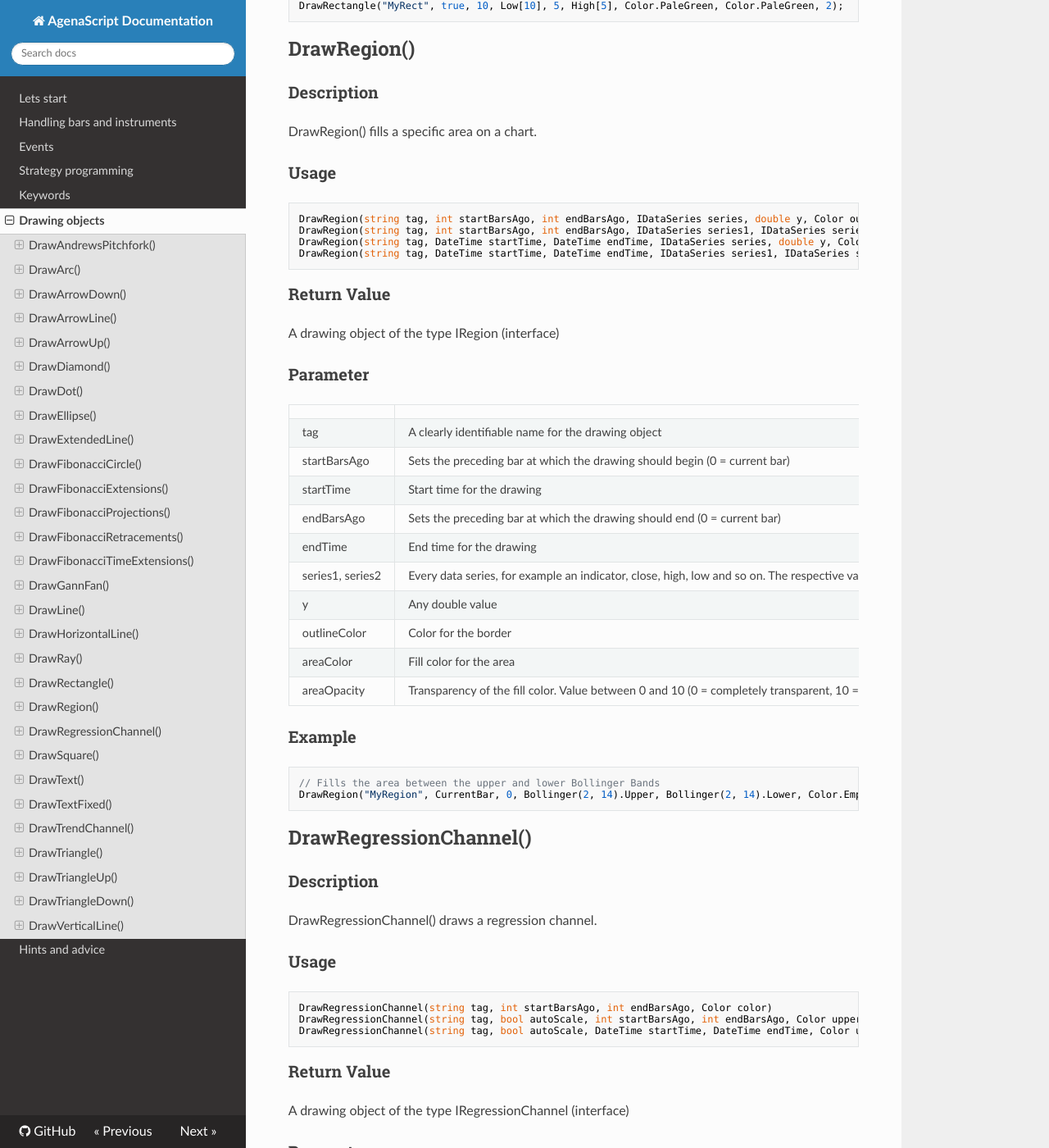
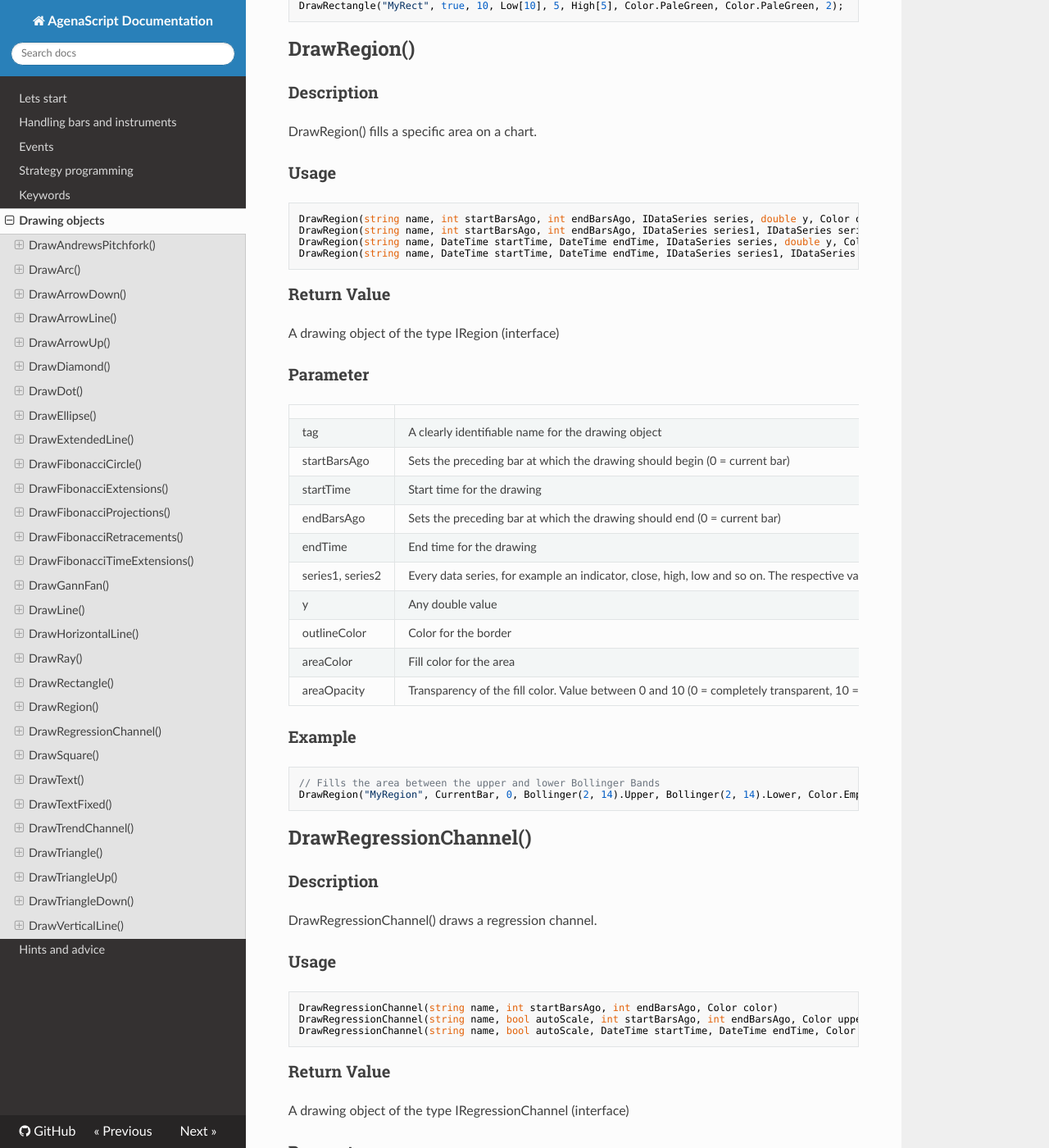
Before and after one commit to AgenaTrader/AgenaScript-documentation, an MkDocs documentation site: the page built from sources/drawing_objects.md, in a window 1280 px wide and 1400 px high, scrolled down 19789 px. Shown: the whole window at 82% size. Built offline with MkDocs 1.6.1, drawn with Linux system fonts in a browser that asks for light colours; nearby versions of some CDN libraries; old or Windows-style settings are respelled for this version of MkDocs; some of the changed text lies outside the part shown.

Commit message:
Update drawing_objects.md

````diff
--- a/sources/drawing_objects.md
+++ b/sources/drawing_objects.md
@@ -12,8 +12,8 @@
 
 ### Usage
 ```cs
-DrawAndrewsPitchfork(string tag, bool autoScale, int anchor1BarsAgo, double anchor1Y, int anchor2BarsAgo, double anchor2Y, int anchor3BarsAgo, double anchor3Y, Color color, DashStyle dashStyle, int width)
-DrawAndrewsPitchfork(string tag, bool autoScale, DateTime anchor1Time, double anchor1Y, DateTime anchor2Time, double anchor2Y, DateTime anchor3Time, double anchor3Y, Color color, DashStyle dashStyle, int width)
+DrawAndrewsPitchfork(string name, bool autoScale, int anchor1BarsAgo, double anchor1Y, int anchor2BarsAgo, double anchor2Y, int anchor3BarsAgo, double anchor3Y, Color color, DashStyle dashStyle, int width)
+DrawAndrewsPitchfork(string name, bool autoScale, DateTime anchor1Time, double anchor1Y, DateTime anchor2Time, double anchor2Y, DateTime anchor3Time, double anchor3Y, Color color, DashStyle dashStyle, int width)
 ```
 
 ### Return Value
@@ -22,7 +22,7 @@
 ### Parameter
 |                |                                                                                         |
 |----------------|-----------------------------------------------------------------------------------------|
-| tag            | A clearly identifiable name for the drawing object                                      |
+| name           | A clearly identifiable name for the drawing object                                      |
 | autoScale      | Adjusts the scale of the y-axis so that drawing objects can be viewed in their entirety |
 | anchor1BarsAgo | Number of bars ago for anchor point 1 (x-axis)                                          |
 | anchor1Time    | Date/time for anchor point 1 (x-axis)                                                   |
@@ -52,9 +52,9 @@
 
 ### Usage
 ```cs
-DrawArcstring tag, int startBarsAgo, double startY, int endBarsAgo, double endY, Color color)
-DrawArc(string tag, bool autoScale, int startBarsAgo, double startY, int endBarsAgo, double endY, Color color, DashStyle dashStyle, int width)
-DrawArc(string tag, bool autoScale, DateTime startTime, double startY, DateTime endTime, double endY, Color color, DashStyle dashStyle, int width)
+DrawArc(string name, int startBarsAgo, double startY, int endBarsAgo, double endY, Color color)
+DrawArc(string name, bool autoScale, int startBarsAgo, double startY, int endBarsAgo, double endY, Color color, DashStyle dashStyle, int width)
+DrawArc(string name, bool autoScale, DateTime startTime, double startY, DateTime endTime, double endY, Color color, DashStyle dashStyle, int width)
 ```
 
 ### Return Value
@@ -63,7 +63,7 @@
 ### Parameter
 |              |                                                                                         |
 |--------------|-----------------------------------------------------------------------------------------|
-| tag          | A clearly identifiable name for the drawing object                                      |
+| name         | A clearly identifiable name for the drawing object                                      |
 | autoScale    | Adjusts the scale of the y-axis so that drawing objects can be viewed in their entirety |
 | startBarsAgo | Number of bars ago for the starting point                                               |
 | startTime    | Date/time for the starting point                                                        |
@@ -99,8 +99,8 @@
 
 ### Usage
 ```cs
-DrawArrowDown(string tag, bool autoScale, int barsAgo, double y, Color color)
-DrawArrowDown(string tag, bool autoScale, DateTime time, double y, Color color)
+DrawArrowDown(string name, bool autoScale, int barsAgo, double y, Color color)
+DrawArrowDown(string name, bool autoScale, DateTime time, double y, Color color)
 ```
 
 ### Return Value
@@ -109,7 +109,7 @@
 ### Parameter
 |           |                                                                                         |
 |-----------|-----------------------------------------------------------------------------------------|
-| tag       | A clearly identifiable name for the drawing object                                      |
+| name      | A clearly identifiable name for the drawing object                                      |
 | autoScale | Adjusts the scale of the y-axis so that drawing objects can be viewed in their entirety |
 | barsAgo   | Sets the preceding bar on which the arrow should be drawn (0 = current bar)             |
 | time      | Date/time of the bar on which the arrow should be drawn                                 |
@@ -133,9 +133,9 @@
 
 ### Usage
 ```cs
- DrawArrowLine (string tag,  int  startBarsAgo,  double  startY,  int  endBarsAgo,  double  endY, Color color)
- DrawArrowLine (string tag,  bool  autoScale,  int  startBarsAgo,  double  startY,  int  endBarsAgo,  double  endY, Color color, DashStyle dashStyle,  int  width)
- DrawArrowLine (string tag,  bool  autoScale, DateTime startTime,  double  startY, DateTime endTime,  double  endY, Color color, DashStyle dashStyle,  int  width)
+ DrawArrowLine (string name,  int  startBarsAgo,  double  startY,  int  endBarsAgo,  double  endY, Color color)
+ DrawArrowLine (string name,  bool  autoScale,  int  startBarsAgo,  double  startY,  int  endBarsAgo,  double  endY, Color color, DashStyle dashStyle,  int  width)
+ DrawArrowLine (string name,  bool  autoScale, DateTime startTime,  double  startY, DateTime endTime,  double  endY, Color color, DashStyle dashStyle,  int  width)
 ```
 
 ### Return Value
@@ -144,7 +144,7 @@
 ### Parameter
 |              |                                                                                         |
 |--------------|-----------------------------------------------------------------------------------------|
-| tag          | A clearly identifiable name for the drawing object                                      |
+| name         | A clearly identifiable name for the drawing object                                      |
 | autoScale    | Adjusts the scale of the y-axis so that drawing objects can be viewed in their entirety |
 | startBarsAgo | Sets the preceding bar at which the arrow should start (0 = current bar)                |
 | startTime    | Date/time of the bar at which the arrow should start                                    |
@@ -180,8 +180,8 @@
 
 ### Usage
 ```cs
-DrawArrowUp(string tag, bool autoScale, int barsAgo, double y, Color color)
-DrawArrowUp(string tag, bool autoScale, DateTime time, double y, Color color)
+DrawArrowUp(string name, bool autoScale, int barsAgo, double y, Color color)
+DrawArrowUp(string name, bool autoScale, DateTime time, double y, Color color)
 ```
 
 ### Return Value
@@ -213,8 +213,8 @@
 
 ### Usage
 ```cs
-DrawDiamond(string tag, bool autoScale, int barsAgo, double y, Color color)
-DrawDiamond(string tag, bool autoScale, DateTime time, double y, Color color)
+DrawDiamond(string name, bool autoScale, int barsAgo, double y, Color color)
+DrawDiamond(string name, bool autoScale, DateTime time, double y, Color color)
 ```
 
 ### Return Value
@@ -246,8 +246,8 @@
 
 ### Usage
 ```cs
-DrawDot(string tag, bool autoScale, int barsAgo, double y, Color color)
-DrawDot(string tag, bool autoScale, DateTime time, double y, Color color)
+DrawDot(string name, bool autoScale, int barsAgo, double y, Color color)
+DrawDot(string name, bool autoScale, DateTime time, double y, Color color)
 ```
 
 ### Return Value
@@ -275,9 +275,9 @@
 
 ### Usage
 ```cs
-DrawEllipse(string tag, int startBarsAgo, double startY, int endBarsAgo, double endY, Color color)
-DrawEllipse(string tag, bool autoScale, int startBarsAgo, double startY, int endBarsAgo, double endY, Color color, Color areaColor, int areaOpacity)
-DrawEllipse(string tag, bool autoScale, DateTime startTime, double startY, DateTime endTime, double endY, Color color, Color areaColor, int areaOpacity)
+DrawEllipse(string name, int startBarsAgo, double startY, int endBarsAgo, double endY, Color color)
+DrawEllipse(string name, bool autoScale, int startBarsAgo, double startY, int endBarsAgo, double endY, Color color, Color areaColor, int areaOpacity)
+DrawEllipse(string name, bool autoScale, DateTime startTime, double startY, DateTime endTime, double endY, Color color, Color areaColor, int areaOpacity)
 ```
 ### Return Value
 A drawing object of the type IEllipse (interface)
@@ -311,9 +311,9 @@
 
 ### Usage
 ```cs
-DrawExtendedLine(string tag, int startBarsAgo, double startY, int endBarsAgo, double endY, Color color)
-DrawExtendedLine(string tag, bool autoScale, int startBarsAgo, double startY, int endBarsAgo, double endY, Color color, DashStyle dashStyle, int width)
-DrawExtendedLine(string tag, bool autoScale, DateTime startTime, double startY, DateTime endTime, double endY, Color color, DashStyle dashStyle, int width)
+DrawExtendedLine(string name, int startBarsAgo, double startY, int endBarsAgo, double endY, Color color)
+DrawExtendedLine(string name, bool autoScale, int startBarsAgo, double startY, int endBarsAgo, double endY, Color color, DashStyle dashStyle, int width)
+DrawExtendedLine(string name, bool autoScale, DateTime startTime, double startY, DateTime endTime, double endY, Color color, DashStyle dashStyle, int width)
 ```
 
 ### Return Value
@@ -354,8 +354,8 @@
 
 ### Usage
 ```cs
-DrawFibonacciCircle(string tag, bool autoScale, int startBarsAgo, double startY, int endBarsAgo, double endY)
-DrawFibonacciCircle(string tag, bool autoScale, DateTime startTime, double startY, DateTime endTime, double endY)
+DrawFibonacciCircle(string name, bool autoScale, int startBarsAgo, double startY, int endBarsAgo, double endY)
+DrawFibonacciCircle(string name, bool autoScale, DateTime startTime, double startY, DateTime endTime, double endY)
 ```
 
 ### Return Value
@@ -385,8 +385,8 @@
 
 ### Usage
 ```cs
-DrawFibonacciExtensions(string tag, bool autoScale, int anchor1BarsAgo, double anchor1Y, int anchor2BarsAgo, double anchor2Y, int anchor3BarsAgo, double anchor3Y)
-DrawFibonacciExtensions(string tag, bool autoScale, DateTime anchor1Time, double anchor1Y, DateTime anchor2Time, double anchor2Y, DateTime anchor3Time, double anchor3Y)
+DrawFibonacciExtensions(string name, bool autoScale, int anchor1BarsAgo, double anchor1Y, int anchor2BarsAgo, double anchor2Y, int anchor3BarsAgo, double anchor3Y)
+DrawFibonacciExtensions(string name, bool autoScale, DateTime anchor1Time, double anchor1Y, DateTime anchor2Time, double anchor2Y, DateTime anchor3Time, double anchor3Y)
 ```
 
 ### Return Value
@@ -418,7 +418,7 @@
 
 ### Usage
 ```cs
-DrawFibonacciProjections(string tag, bool autoScale, DateTime anchor1Time, double anchor1Y,DateTime anchor2Time, double anchor2Y, DateTime anchor3Time, double anchor3Y)
+DrawFibonacciProjections(string name, bool autoScale, DateTime anchor1Time, double anchor1Y,DateTime anchor2Time, double anchor2Y, DateTime anchor3Time, double anchor3Y)
 ```
 
 ### Return Value
@@ -449,8 +449,8 @@
 
 ### Usage
 ```cs
-DrawFibonacciRetracements(string tag, bool autoScale, int startBarsAgo, double startY, int endBarsAgo, double endY)
-DrawFibonacciRetracements(string tag, bool autoScale, DateTime startTime, double startY, DateTime endTime, double endY)
+DrawFibonacciRetracements(string name, bool autoScale, int startBarsAgo, double startY, int endBarsAgo, double endY)
+DrawFibonacciRetracements(string name, bool autoScale, DateTime startTime, double startY, DateTime endTime, double endY)
 ```
 
 ### Return Value
@@ -480,8 +480,8 @@
 
 ### Usage
 ```cs
-DrawFibonacciTimeExtensions(string tag, int startBarsAgo, double startY, int endBarsAgo, double endY)
-DrawFibonacciTimeExtensions(string tag, DateTime startTime, double startY, DateTime endTime, double endY)
+DrawFibonacciTimeExtensions(string name, int startBarsAgo, double startY, int endBarsAgo, double endY)
+DrawFibonacciTimeExtensions(string name, DateTime startTime, double startY, DateTime endTime, double endY)
 ```
 
 ### Return Value
@@ -510,8 +510,8 @@
 
 ### Usage
 ```cs
-DrawGannFan(string tag, bool autoScale, int barsAgo, double y)
-DrawGannFan(string tag, bool autoScale, DateTime time, double y)
+DrawGannFan(string name, bool autoScale, int barsAgo, double y)
+DrawGannFan(string name, bool autoScale, DateTime time, double y)
 ```
 
 ### Return Value
@@ -540,9 +540,9 @@
 
 ### Usage
 ```cs
-DrawLine(string tag, int startBarsAgo, double startY, int endBarsAgo, double endY, Color color)
-DrawLine(string tag, bool autoScale, int startBarsAgo, double startY, int endBarsAgo, double endY, Color color, DashStyle dashStyle, int width)
-DrawLine(string tag, bool autoScale, DateTime startTime, double startY, DateTime endTime, double endY, Color color, DashStyle dashStyle, int width)
+DrawLine(string name, int startBarsAgo, double startY, int endBarsAgo, double endY, Color color)
+DrawLine(string name, bool autoScale, int startBarsAgo, double startY, int endBarsAgo, double endY, Color color, DashStyle dashStyle, int width)
+DrawLine(string name, bool autoScale, DateTime startTime, double startY, DateTime endTime, double endY, Color color, DashStyle dashStyle, int width)
 ```
 
 ### Return Value
@@ -585,8 +585,8 @@
 
 ### Usage
 ```cs
-DrawHorizontalLine(string tag, double y, Color color)
-DrawHorizontalLine(string tag, bool autoScale, double y, Color color, DashStyle dashStyle, int width)
+DrawHorizontalLine(string name, double y, Color color)
+DrawHorizontalLine(string name, bool autoScale, double y, Color color, DashStyle dashStyle, int width)
 ```
 
 ### Return Value
@@ -624,9 +624,9 @@
 
 ### Usage
 ```cs
-DrawRay(string tag, int anchor1BarsAgo, double anchor1Y, int anchor2BarsAgo, double anchor2Y, Color color)
-DrawRay(string tag, bool autoScale, int anchor1BarsAgo, double anchor1Y, int anchor2BarsAgo, double anchor2Y, Color color, DashStyle dashStyle, int width)
-DrawRay(string tag, bool autoScale, DateTime anchor1Time, double anchor1Y, DateTime anchor2Time, double anchor2Y, Color color, DashStyle dashStyle, int width)
+DrawRay(string name, int anchor1BarsAgo, double anchor1Y, int anchor2BarsAgo, double anchor2Y, Color color)
+DrawRay(string name, bool autoScale, int anchor1BarsAgo, double anchor1Y, int anchor2BarsAgo, double anchor2Y, Color color, DashStyle dashStyle, int width)
+DrawRay(string name, bool autoScale, DateTime anchor1Time, double anchor1Y, DateTime anchor2Time, double anchor2Y, Color color, DashStyle dashStyle, int width)
 ```
 
 ### Return Value
@@ -673,9 +673,9 @@
 
 ### Usage
 ```cs
-DrawRectangle(string tag, int startBarsAgo, double startY, int endBarsAgo, double endY, Color color)
-DrawRectangle(string tag, bool autoScale, int startBarsAgo, double startY, int endBarsAgo, double endY, Color color, Color areaColor, int areaOpacity)
-DrawRectangle(string tag, bool autoScale, DateTime startTime, double startY, DateTime endTime, double endY, Color color, Color areaColor, int areaOpacity)
+DrawRectangle(string name, int startBarsAgo, double startY, int endBarsAgo, double endY, Color color)
+DrawRectangle(string name, bool autoScale, int startBarsAgo, double startY, int endBarsAgo, double endY, Color color, Color areaColor, int areaOpacity)
+DrawRectangle(string name, bool autoScale, DateTime startTime, double startY, DateTime endTime, double endY, Color color, Color areaColor, int areaOpacity)
 ```
 ### Return Value
 A drawing object of the type IRectangle (interface)
@@ -708,10 +708,10 @@
 
 ### Usage
 ```cs
-DrawRegion(string tag, int startBarsAgo, int endBarsAgo, IDataSeries series, double y, Color outlineColor, Color areaColor, int areaOpacity)
-DrawRegion(string tag, int startBarsAgo, int endBarsAgo, IDataSeries series1, IDataSeries series2, Color outlineColor, Color areaColor, int areaOpacity)
-DrawRegion(string tag, DateTime startTime, DateTime endTime, IDataSeries series, double y, Color outlineColor, Color areaColor, int areaOpacity)
-DrawRegion(string tag, DateTime startTime, DateTime endTime, IDataSeries series1, IDataSeries series2, Color outlineColor, Color areaColor, int areaOpacity)
+DrawRegion(string name, int startBarsAgo, int endBarsAgo, IDataSeries series, double y, Color outlineColor, Color areaColor, int areaOpacity)
+DrawRegion(string name, int startBarsAgo, int endBarsAgo, IDataSeries series1, IDataSeries series2, Color outlineColor, Color areaColor, int areaOpacity)
+DrawRegion(string name, DateTime startTime, DateTime endTime, IDataSeries series, double y, Color outlineColor, Color areaColor, int areaOpacity)
+DrawRegion(string name, DateTime startTime, DateTime endTime, IDataSeries series1, IDataSeries series2, Color outlineColor, Color areaColor, int areaOpacity)
 ```
 
 ### Return Value
@@ -743,9 +743,9 @@
 
 ### Usage
 ```cs
-DrawRegressionChannel(string tag, int startBarsAgo, int endBarsAgo, Color color)
-DrawRegressionChannel(string tag, bool autoScale, int startBarsAgo, int endBarsAgo, Color upperColor, DashStyle upperDashStyle, int upperWidth, Color middleColor, DashStyle middleDashStyle, int middleWidth, Color lowerColor, DashStyle lowerDashStyle, int lowerWidth)
-DrawRegressionChannel(string tag, bool autoScale, DateTime startTime, DateTime endTime, Color upperColor, DashStyle upperDashStyle, int upperWidth, Color middleColor, DashStyle middleDashStyle, int middleWidth, Color lowerColor, DashStyle lowerDashStyle, int lowerWidth)
+DrawRegressionChannel(string name, int startBarsAgo, int endBarsAgo, Color color)
+DrawRegressionChannel(string name, bool autoScale, int startBarsAgo, int endBarsAgo, Color upperColor, DashStyle upperDashStyle, int upperWidth, Color middleColor, DashStyle middleDashStyle, int middleWidth, Color lowerColor, DashStyle lowerDashStyle, int lowerWidth)
+DrawRegressionChannel(string name, bool autoScale, DateTime startTime, DateTime endTime, Color upperColor, DashStyle upperDashStyle, int upperWidth, Color middleColor, DashStyle middleDashStyle, int middleWidth, Color lowerColor, DashStyle lowerDashStyle, int lowerWidth)
 ```
 
 ### Return Value
@@ -790,8 +790,8 @@
 
 ### Usage
 ```cs
-DrawSqare(string tag, bool autoScale, int barsAgo, double y, Color color)
-DrawSqare(string tag, bool autoScale, DateTime time, double y, Color color)
+DrawSqare(string name, bool autoScale, int barsAgo, double y, Color color)
+DrawSqare(string name, bool autoScale, DateTime time, double y, Color color)
 ```
 
 ### Return Value
@@ -821,11 +821,11 @@
 
 ### Usage
 ```cs
-DrawText(string tag, string text, int barsAgo, double y, Color color)
-DrawText(string tag, bool autoScale, string text, int barsAgo, double y, int yPixelOffset, Color textColor, Font font, StringAlignment alignment, Color outlineColor, Color areaColor, int areaOpacity)
-DrawText(string tag, bool autoScale, string text, DateTime x, double y, int yPixelOffset, Color textColor, Font font, StringAlignment alignment, Color outlineColor, Color areaColor, int areaOpacity)
-DrawText(string tag, bool autoScale, string text, int barsAgo, double y, int yPixelOffset, Color textColor, Font font, StringAlignment alignment, HorizontalAlignment HAlign, VerticalAlignment VAlign, Color outlineColor, Color areaColor, int areaOpacity)
-DrawText(string tag, bool autoScale, string text, DateTime x, double y, int yPixelOffset, Color textColor, Font font, StringAlignment alignment, HorizontalAlignment HAlign, VerticalAlignment VAlign, Color outlineColor, Color areaColor, int areaOpacity)
+DrawText(string name, string text, int barsAgo, double y, Color color)
+DrawText(string name, bool autoScale, string text, int barsAgo, double y, int yPixelOffset, Color textColor, Font font, StringAlignment alignment, Color outlineColor, Color areaColor, int areaOpacity)
+DrawText(string name, bool autoScale, string text, DateTime x, double y, int yPixelOffset, Color textColor, Font font, StringAlignment alignment, Color outlineColor, Color areaColor, int areaOpacity)
+DrawText(string name, bool autoScale, string text, int barsAgo, double y, int yPixelOffset, Color textColor, Font font, StringAlignment alignment, HorizontalAlignment HAlign, VerticalAlignment VAlign, Color outlineColor, Color areaColor, int areaOpacity)
+DrawText(string name, bool autoScale, string text, DateTime x, double y, int yPixelOffset, Color textColor, Font font, StringAlignment alignment, HorizontalAlignment HAlign, VerticalAlignment VAlign, Color outlineColor, Color areaColor, int areaOpacity)
 ```
 
 **Important note:**
@@ -906,8 +906,8 @@
 
 ### Usage
 ```cs
-DrawTextFixed(string tag, string text, TextPosition textPosition)
-DrawTextFixed(string tag, string text, TextPosition textPosition, Color textColor, Font font, Color outlineColor, Color areaColor, int areaOpacity)
+DrawTextFixed(string name, string text, TextPosition textPosition)
+DrawTextFixed(string name, string text, TextPosition textPosition, Color textColor, Font font, Color outlineColor, Color areaColor, int areaOpacity)
 ```
 
 ### Return Value
@@ -948,8 +948,8 @@
 
 ### Usage
 ```cs
-DrawTrendChannel(string tag, bool autoScale, int anchor1BarsAgo, double anchor1Y, int anchor2BarsAgo, double anchor2Y, int anchor3BarsAgo, double anchor3Y)
-DrawTrendChannel(string tag, bool autoScale, DateTime anchor1Time, double anchor1Y, DateTime anchor2Time, double anchor2Y, DateTime anchor3Time, double anchor3Y)
+DrawTrendChannel(string name, bool autoScale, int anchor1BarsAgo, double anchor1Y, int anchor2BarsAgo, double anchor2Y, int anchor3BarsAgo, double anchor3Y)
+DrawTrendChannel(string name, bool autoScale, DateTime anchor1Time, double anchor1Y, DateTime anchor2Time, double anchor2Y, DateTime anchor3Time, double anchor3Y)
 ```
 
 ### Return Value
@@ -982,9 +982,9 @@
 
 ### Usage
 ```cs
-DrawTriangle(string tag, int anchor1BarsAgo, double anchor1Y, int anchor2BarsAgo, double anchor2Y, int anchor3BarsAgo, double anchor3Y, Color color)
-DrawTriangle(string tag, bool autoScale, int anchor1BarsAgo, double anchor1Y, int anchor2BarsAgo, double anchor2Y, int anchor3BarsAgo, double anchor3Y, Color color, Color areaColor, int areaOpacity)
-DrawTriangle(string tag, bool autoScale, DateTime anchor1Time, double anchor1Y, DateTime anchor2Time, double anchor2Y, DateTime anchor3Time, double anchor3Y, Color color, Color areaColor, int areaOpacity)
+DrawTriangle(string name, int anchor1BarsAgo, double anchor1Y, int anchor2BarsAgo, double anchor2Y, int anchor3BarsAgo, double anchor3Y, Color color)
+DrawTriangle(string name, bool autoScale, int anchor1BarsAgo, double anchor1Y, int anchor2BarsAgo, double anchor2Y, int anchor3BarsAgo, double anchor3Y, Color color, Color areaColor, int areaOpacity)
+DrawTriangle(string name, bool autoScale, DateTime anchor1Time, double anchor1Y, DateTime anchor2Time, double anchor2Y, DateTime anchor3Time, double anchor3Y, Color color, Color areaColor, int areaOpacity)
 ```
 
 ### Return Value
@@ -1027,8 +1027,8 @@
 
 ### Usage
 ```cs
-DrawTriangleUp(string tag, bool autoScale, int barsAgo, double y, Color color)
-DrawTriangleUp(string tag, bool autoScale, DateTime time, double y, Color color)
+DrawTriangleUp(string name, bool autoScale, int barsAgo, double y, Color color)
+DrawTriangleUp(string name, bool autoScale, DateTime time, double y, Color color)
 ```
 
 ### Return Value
@@ -1060,8 +1060,8 @@
 
 ### Usage
 ```cs
-DrawTriangleDown(string tag, bool autoScale, int barsAgo, double y, Color color)
-DrawTriangleDown(string tag, bool autoScale, DateTime time, double y, Color color)
+DrawTriangleDown(string name, bool autoScale, int barsAgo, double y, Color color)
+DrawTriangleDown(string name, bool autoScale, DateTime time, double y, Color color)
 ```
 
 ### Return Value
@@ -1091,9 +1091,9 @@
 
 ### Usage
 ```cs
-DrawVerticalLine(string tag, int barsAgo, Color color)
-DrawVerticalLine(string tag, int barsAgo, Color color, DashStyle dashStyle, int width)
-DrawVerticalLine(string tag, DateTime time, Color color, DashStyle dashStyle, int width)
+DrawVerticalLine(string name, int barsAgo, Color color)
+DrawVerticalLine(string name, int barsAgo, Color color, DashStyle dashStyle, int width)
+DrawVerticalLine(string name, DateTime time, Color color, DashStyle dashStyle, int width)
 ```
 
 ### Return Value
````
